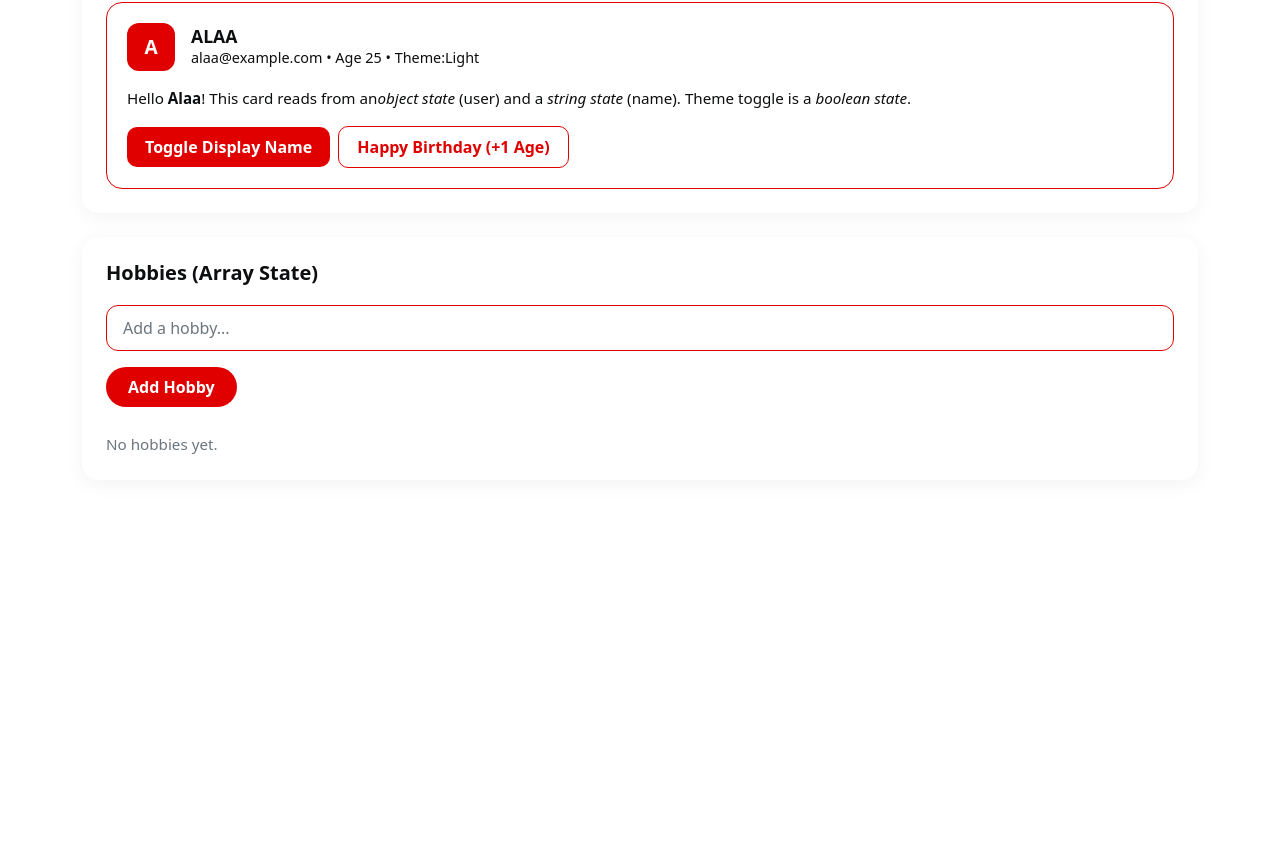
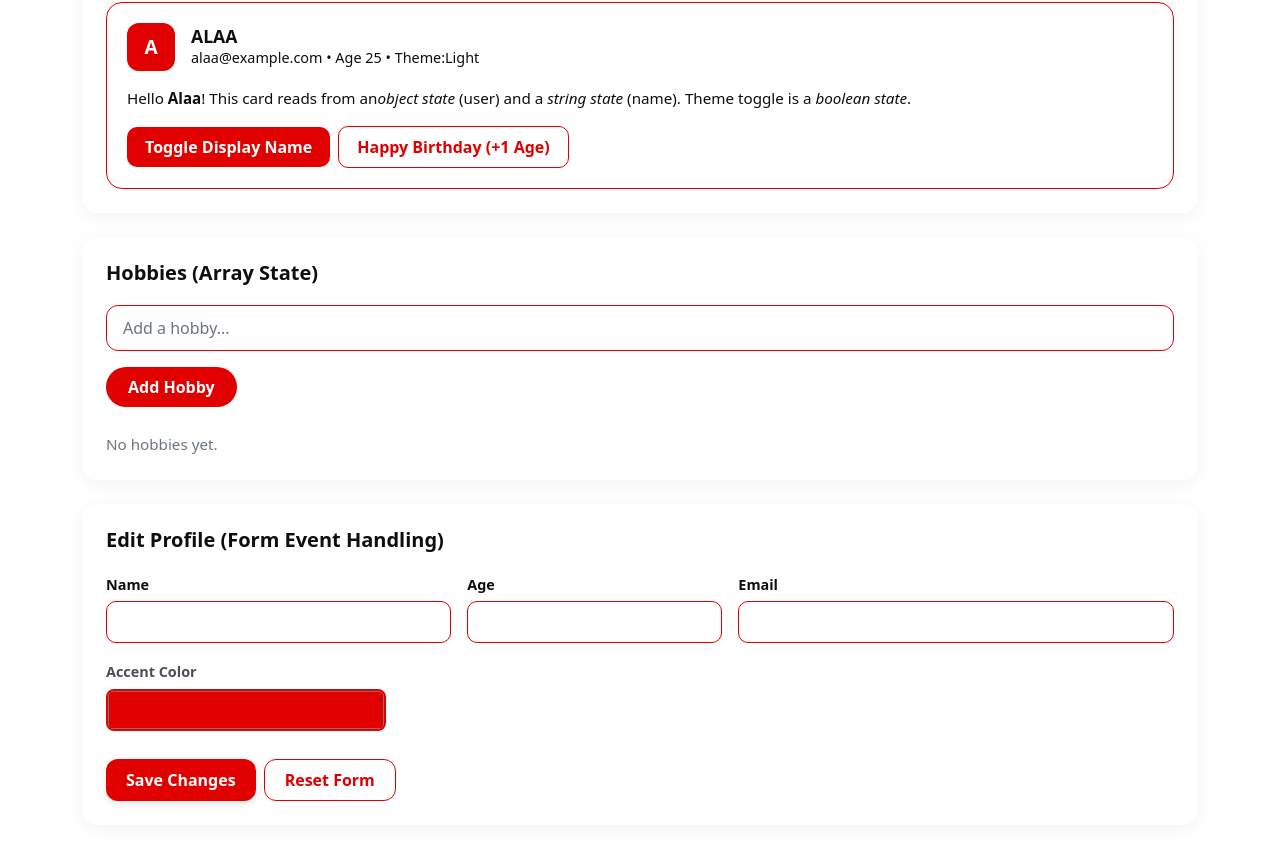
Before and after one commit to hashemabokasem2-creator/Image-Slider-Task, a React (Vite) app: page / in a window 1280 px wide. Shown: the part 921-1762 px from the top of the page. Before the commit the page ends 1425 px from the top, so only its background shows below. Built offline with nearby package versions, Linux system fonts and the light colour scheme.

Commit message:
add Profile section.

```diff
--- a/src/App.jsx
+++ b/src/App.jsx
@@ -3,6 +3,7 @@ import MyNavbar from "./Navbar.jsx";
 import Imageslider from "./Imageslider.jsx";
 import Taxtcard from "./Taxtcard.jsx";
 import Hobbies from "./Hobbies.jsx";
+import Profile from "./Profile.jsx";
 
 function App() {
   const [theme, setTheme] = useState("light");
@@ -23,6 +24,11 @@ function App() {
       <Imageslider accentColor={accentColor} theme={theme} />
       <Taxtcard accentColor={accentColor} theme={theme} />
       <Hobbies accentColor={accentColor} theme={theme} />
+      <Profile
+        accentColor={accentColor}
+        setAccentColor={setAccentColor}
+        theme={theme}
+      />
     </>
   );
 }
--- /dev/null
+++ b/src/Profile.css
@@ -0,0 +1,57 @@
+.editProfileCard {
+  border-radius: 16px;
+  border: none;
+  box-shadow: 0 4px 20px rgba(0, 0, 0, 0.05);
+  padding: 24px;
+}
+
+.editProfileTitle {
+  font-size: 1.25rem;
+  font-weight: 700;
+  margin-bottom: 20px;
+}
+
+.fieldLabel {
+  font-size: 0.9rem;
+  font-weight: 600;
+  color: #495057;
+  margin-bottom: 6px;
+}
+
+.profileCustomInput {
+  border-radius: 10px;
+  padding: 8px 14px;
+  border: 1px solid #e0e0e0;
+  box-shadow: none !important;
+  transition: border-color 0.2s ease;
+}
+
+.wideColorPicker {
+  width: 280px;
+  height: 42px;
+  padding: 0px;
+  border-radius: 8px;
+  border: 2px solid #e00000;
+  cursor: pointer;
+}
+
+.saveChangesBtn {
+  border-radius: 12px;
+  padding: 8px 20px;
+  font-weight: 600;
+  border: none;
+  box-shadow: 0 2px 8px rgba(0, 0, 0, 0.1);
+}
+
+.resetFormBtn {
+  background-color: transparent !important;
+  border-radius: 12px;
+  padding: 8px 20px;
+  font-weight: 600;
+  border: 1px solid;
+  transition: background-color 0.2s ease;
+}
+
+.resetFormBtn:hover {
+  background-color: rgba(0, 0, 0, 0.04) !important;
+}
--- /dev/null
+++ b/src/Profile.jsx
@@ -0,0 +1,152 @@
+import React, { useState } from "react";
+import { Container, Card, Form, Row, Col, Button } from "react-bootstrap";
+import "./Profile.css";
+
+function Profile({ accentColor, theme, setAccentColor }) {
+  const [formData, setFormData] = useState({
+    name: "",
+    age: "",
+    email: "",
+  });
+
+  const handleChange = (e) => {
+    const { name, value } = e.target;
+    setFormData((prev) => ({ ...prev, [name]: value }));
+  };
+
+  const handleReset = () => {
+    setFormData({
+      name: "",
+      age: "",
+      email: "",
+    });
+  };
+  return (
+    <>
+      <Container className="my-4">
+        <Card
+          className="editProfileCard"
+          style={{
+            backgroundColor: theme === "light" ? "#ffffff" : "#080d1d",
+          }}
+        >
+          <h3
+            className="editProfileTitle"
+            style={{ color: theme === "light" ? "#0d0e0f" : "#edeaea" }}
+          >
+            Edit Profile (Form Event Handling)
+          </h3>
+
+          <Form onSubmit={(e) => e.preventDefault()}>
+            <Row className="g-3 mb-3">
+              <Col md={4}>
+                <Form.Group>
+                  <Form.Label
+                    className="fieldLabel"
+                    style={{ color: theme === "light" ? "#0d0e0f" : "#edeaea" }}
+                  >
+                    Name
+                  </Form.Label>
+                  <Form.Control
+                    type="text"
+                    name="name"
+                    value={formData.name}
+                    onChange={handleChange}
+                    className="profileCustomInput"
+                    style={{
+                      backgroundColor:
+                        theme === "light" ? "#ffffff" : "#080d1d",
+                      color: theme === "light" ? "#0d0e0f" : "#edeaea",
+                      border: `1px solid ${accentColor}`,
+                    }}
+                  />
+                </Form.Group>
+              </Col>
+
+              <Col md={3}>
+                <Form.Group>
+                  <Form.Label
+                    className="fieldLabel"
+                    style={{ color: theme === "light" ? "#0d0e0f" : "#edeaea" }}
+                  >
+                    Age
+                  </Form.Label>
+                  <Form.Control
+                    type="number"
+                    name="age"
+                    value={formData.age}
+                    onChange={handleChange}
+                    className="profileCustomInput"
+                    style={{
+                      backgroundColor:
+                        theme === "light" ? "#ffffff" : "#080d1d",
+                      color: theme === "light" ? "#0d0e0f" : "#edeaea",
+                      border: `1px solid ${accentColor}`,
+                    }}
+                  />
+                </Form.Group>
+              </Col>
+
+              <Col md={5}>
+                <Form.Group>
+                  <Form.Label
+                    className="fieldLabel"
+                    style={{ color: theme === "light" ? "#0d0e0f" : "#edeaea" }}
+                  >
+                    Email
+                  </Form.Label>
+                  <Form.Control
+                    type="email"
+                    name="email"
+                    value={formData.email}
+                    onChange={handleChange}
+                    className="profileCustomInput"
+                    style={{
+                      backgroundColor:
+                        theme === "light" ? "#ffffff" : "#080d1d",
+                      color: theme === "light" ? "#0d0e0f" : "#edeaea",
+                      border: `1px solid ${accentColor}`,
+                    }}
+                  />
+                </Form.Group>
+              </Col>
+            </Row>
+            <Form.Group className="mb-4">
+              <Form.Label className="fieldLabel">Accent Color</Form.Label>
+              <div>
+                <input
+                  type="color"
+                  className="colorPicker wideColorPicker"
+                  value={accentColor}
+                  onChange={(e) => setAccentColor(e.target.value)}
+                />
+              </div>
+            </Form.Group>
+            <div className="d-flex gap-2">
+              <Button
+                type="button"
+                className="saveChangesBtn"
+                style={{
+                  backgroundColor: accentColor,
+                  borderColor: accentColor,
+                }}
+              >
+                Save Changes
+              </Button>
+              <Button
+                type="button"
+                className="resetFormBtn"
+                onClick={handleReset}
+                style={{ color: accentColor, borderColor: accentColor }}
+              >
+                Reset Form
+              </Button>
+            </div>
+          </Form>
+        </Card>
+      </Container>
+    </>
+  );
+}
+
+export default Profile;
```
